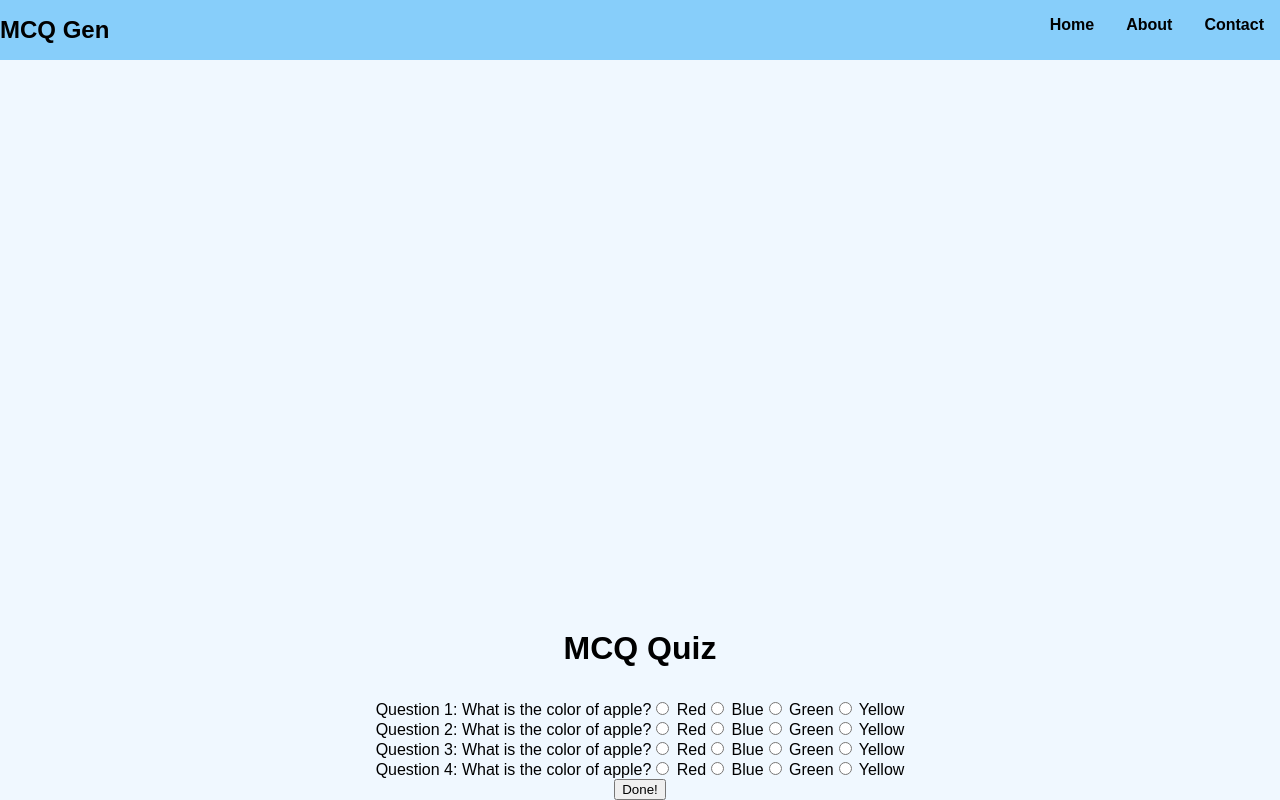
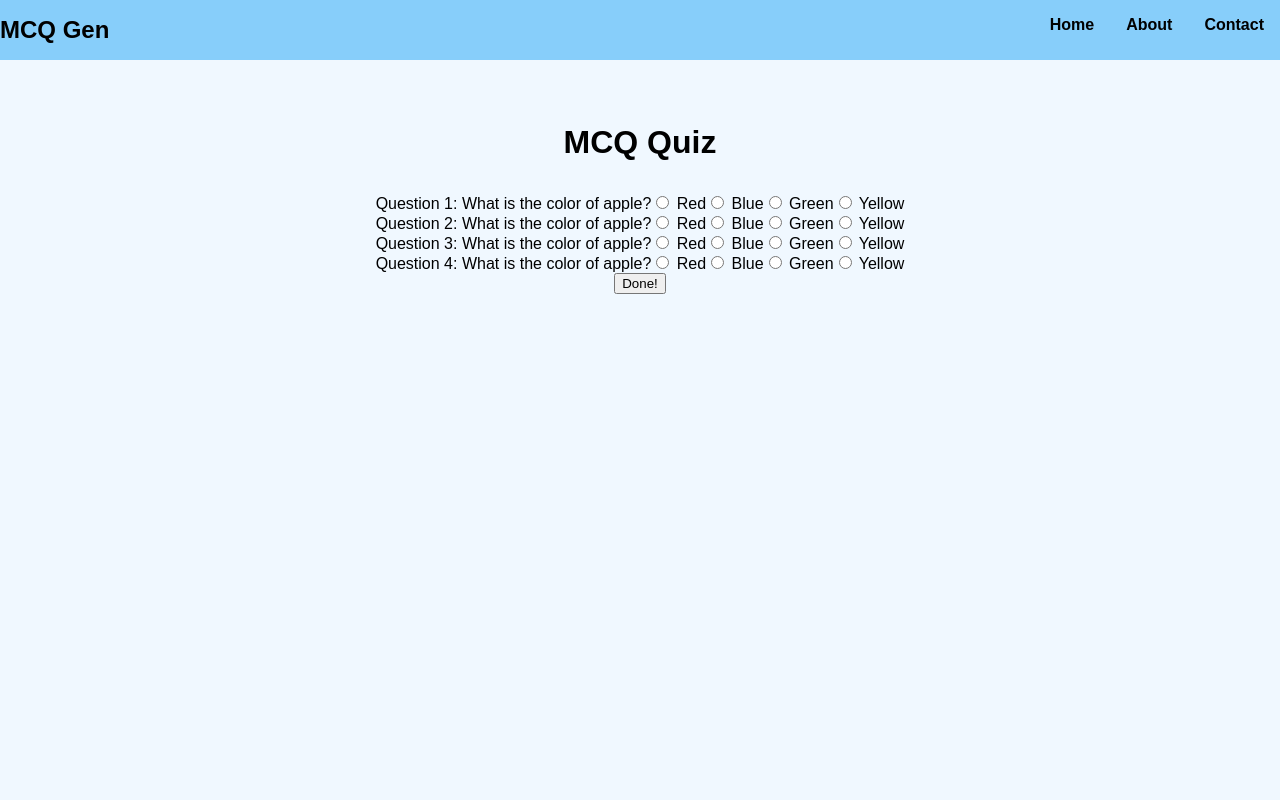
Before and after one commit to Summer-Project-Tog/mcqs_generator, a React (Create React App) app in the folder mcqs_generator/: page /mcq in a window 1280 px wide. Built offline with nearby package versions, Linux system fonts and the light colour scheme.

Commit message:
version 1.1

```diff
--- a/mcqs_generator/src/App.css
+++ b/mcqs_generator/src/App.css
@@ -9,7 +9,7 @@
   display: flex;
   flex-direction: column;
   align-items: center;
-  justify-content: space-between;
+  justify-content: flex-start; /* Changed from space-between to flex-start */
 }
 
 .nav-bar {
@@ -36,6 +36,7 @@ nav a {
   display: flex;
   flex-direction: column;
   align-items: center;
+  margin-top: 2em; /* Added margin-top to space it from the header */
 }
 
 .content h1 {
```
